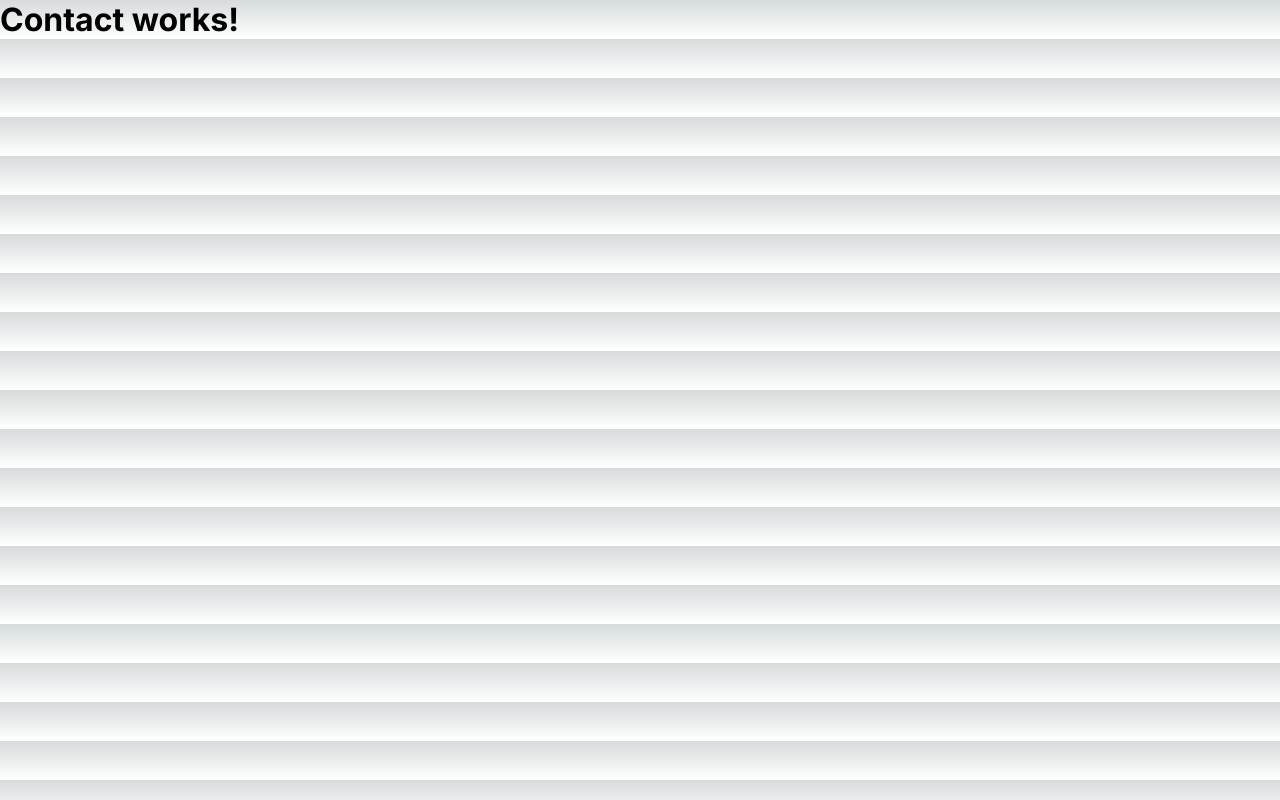
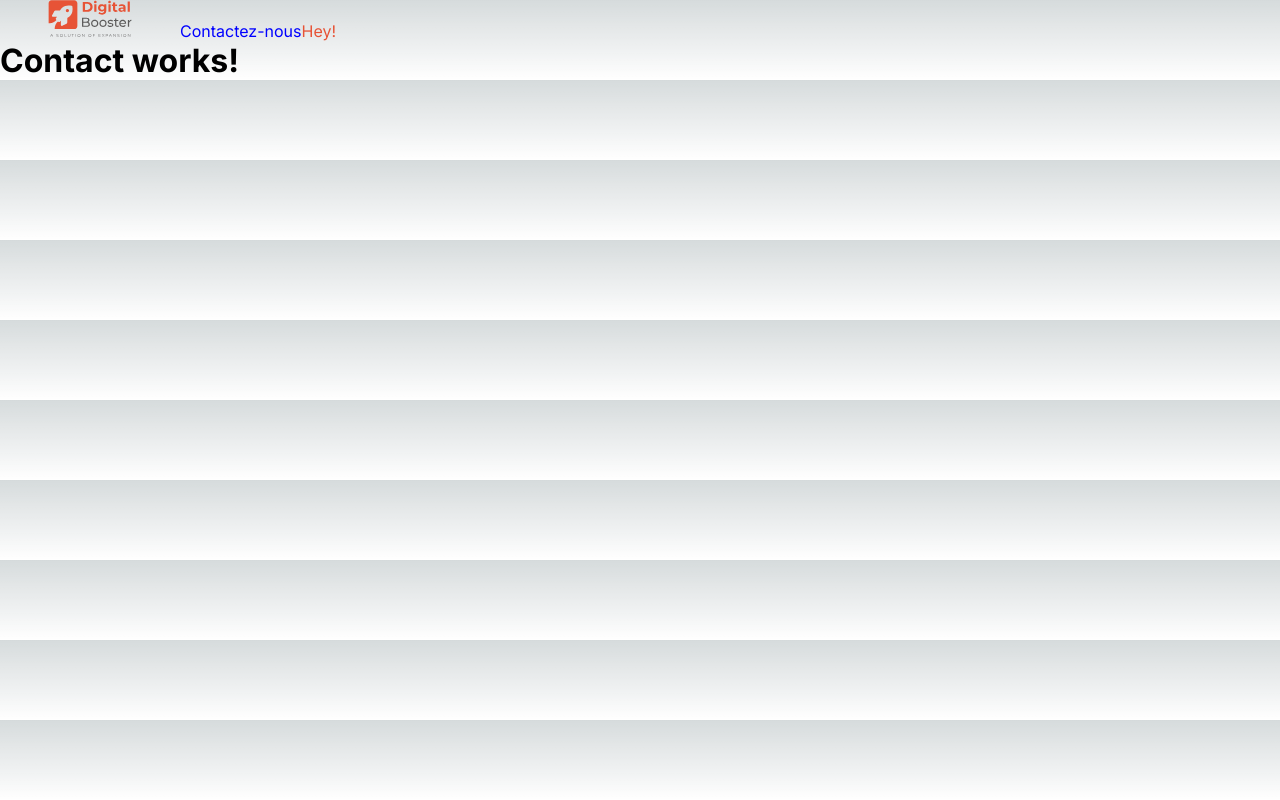
Before and after one commit to Jacov-11/expansion-app, a Next.js app: page /contact in a window 1280 px wide. Built offline with nearby package versions, Linux system fonts and the light colour scheme.

Commit message:
Test le scss par component.

```diff
--- /dev/null
+++ b/src/app/components/Navbar/Navbar.module.scss
@@ -0,0 +1,10 @@
+@import '@/styles/variables';
+
+$test-color: blue;
+
+.test {
+    color: $test-color;
+}
+.test2 {
+    color: $primary-color;
+}
--- /dev/null
+++ b/src/app/components/Navbar/Navbar.tsx
@@ -0,0 +1,21 @@
+import Image from "next/image";
+import styles from "./Navbar.module.scss";
+
+export default function Navbar() {
+  return (
+    <header>
+        <a href="/">
+        <Image
+          className={styles.logo}
+          src="/brand-logo.svg"
+          alt="Logo de la compagnie"
+          width={180}
+          height={37}
+          priority
+        />
+        </a>
+        <a href="/contact" className={styles.test}>Contactez-nous</a>
+        <a href="/contact" className={styles.test2}>Hey!</a>
+    </header>
+  );
+}
--- a/src/app/contact/page.tsx
+++ b/src/app/contact/page.tsx
@@ -1,4 +1,4 @@
-import styles from "./page.module.scss";
+import styles from "./page.scss";
 
 export default function Home() {
   return (
--- a/src/app/layout.tsx
+++ b/src/app/layout.tsx
@@ -1,6 +1,7 @@
 import type { Metadata } from "next";
 import { Inter } from "next/font/google";
 import "@/styles/global.scss";
+import Navbar from "./components/Navbar/Navbar";
 
 const inter = Inter({ subsets: ["latin"] });
 
@@ -16,7 +17,10 @@ export default function RootLayout({
 }>) {
   return (
     <html lang="fr">
-      <body className={inter.className}>{children}</body>
+      <body className={inter.className}>
+        <Navbar />
+        {children}
+      </body>
     </html>
   );
 }
--- a/src/app/page.tsx
+++ b/src/app/page.tsx
@@ -5,7 +5,6 @@ export default function Home() {
   return (
     <main className={styles.main}>
       <div className={styles.description}>
-        <a href="/contact">Contactez-nous</a>
         <p>
           Get started by editing&nbsp;
           <code className={styles.code}>src/app/page.tsx</code>
--- /dev/null
+++ b/src/styles/_variables.scss
@@ -0,0 +1 @@
+$primary-color: #E75336;
```
Also changed, not shown: public/background-logo.svg (added), public/brand-logo.svg (added).
